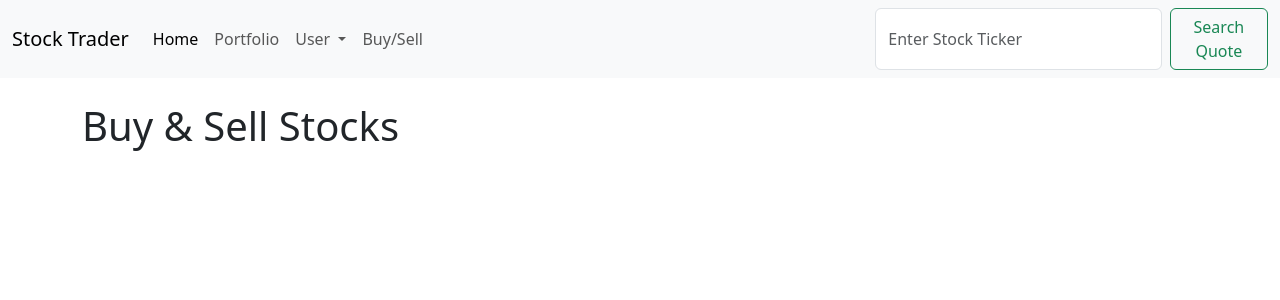
After one commit to Lucasjk98/StockTradingApp, a Django app: page /buySell in a window 1280 px wide. The commit adds this page. Shown: the top 300 px of the page. Run offline with Django 4.2, Linux system fonts and the light colour scheme.

```diff
--- a/stocks/trading/templates/base.html
+++ b/stocks/trading/templates/base.html
@@ -34,7 +34,7 @@
           </ul>
         </li>
         <li class="nav-item">
-          <a class="nav-link" href="#">Buy/Sell</a>
+          <a class="nav-link" href="{% url 'buySell' %}">Buy/Sell</a>
         </li>
       </ul>
       <form action = "{% url 'home' %}" class= "d-flex" method = "POST" role="search">
--- /dev/null
+++ b/stocks/trading/templates/buySell.html
@@ -0,0 +1,9 @@
+{% extends 'base.html' %}
+
+
+{% block content %}
+
+
+<H1>Buy & Sell Stocks</H1>
+
+{% endblock %}
--- a/stocks/trading/templates/home.html
+++ b/stocks/trading/templates/home.html
@@ -10,10 +10,12 @@
     {% else %}
 
         <h1>{{apiCall.info.longName}}</h1><br/>
-        Ticker Symbol: {{apiCall.info.underlyingSymbol}}<br/>
-        Current Price: {{apiCall.info.currentPrice}}<br/>
+        Ticker Symbol: {{apiCall.underlyingSymbol}}<br/>
+        Current Price: {{apiCall.currentPrice}}<br/>
 
     {% endif %}
+{% else %}
+    {{defaultMessage}}
 {% endif %}
 
 {% endblock %}
--- a/stocks/trading/urls.py
+++ b/stocks/trading/urls.py
@@ -4,5 +4,6 @@ from . import views
 
 urlpatterns=[
     path('', views.home, name = "home"),
-    path('portfolio', views.portfolio, name = "portfolio")
+    path('portfolio', views.portfolio, name = "portfolio"),
+    path('buySell', views.buySell, name = "buySell")
 ]
--- a/stocks/trading/views.py
+++ b/stocks/trading/views.py
@@ -4,14 +4,16 @@ from .models import Position
 
 # Create your views here.
 def home (request):
-    ticker=request.POST['ticker']
-    stock_data = yahooFinance.Ticker(ticker)
-    try:
-        stock_info = stock_data.info
-    except:
-        apiCall = "Error..."
-    print("rendering now")
-    return render(request, 'home.html', {'apiCall' : apiCall})
+    if request.method == 'POST':
+        ticker=request.POST['ticker']
+        stock_data = yahooFinance.Ticker(ticker)
+        try:
+            apiCall= stock_data.info
+        except:
+            apiCall = "Error..."
+        return render(request, 'home.html', {'apiCall' : apiCall})
+    else:
+        return render(request, 'home.html', {'defaultMessage' : "Enter a ticker symbol above..."})
 
 
 
@@ -25,3 +27,7 @@ def portfolio(request):
 
 
     return render(request, 'portfolio.html', {'portfolio' : portfolio})
+
+def buySell(request):
+
+    return render(request, 'buySell.html')
```
